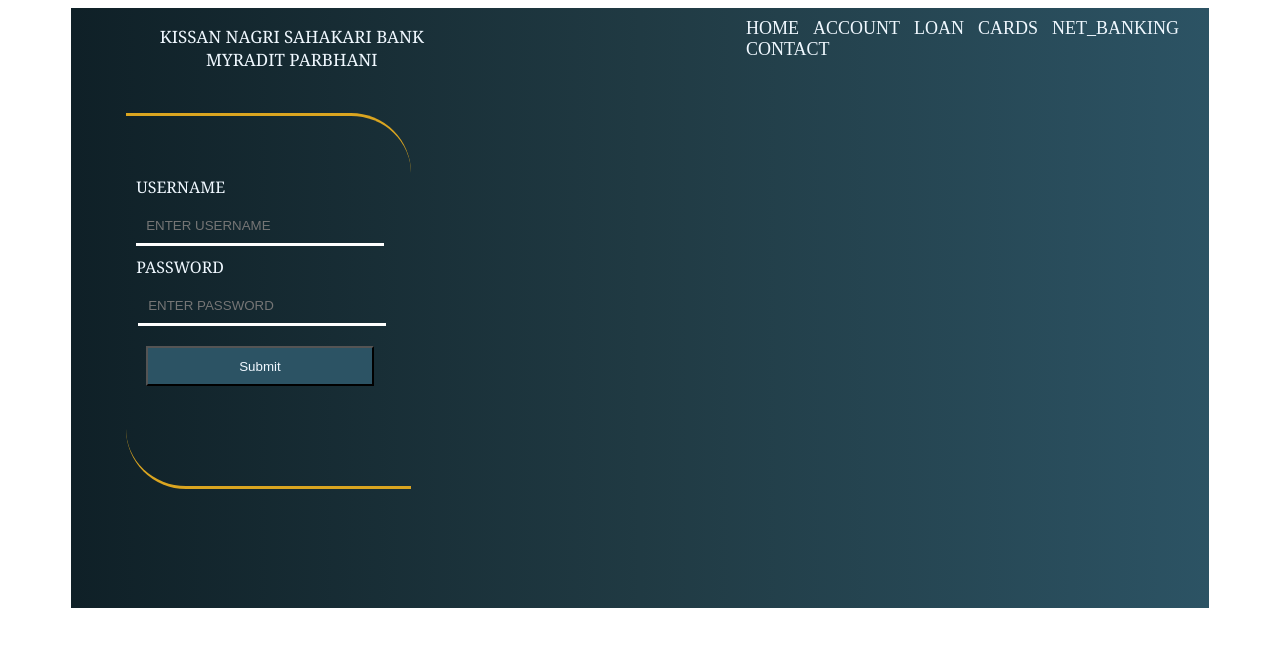
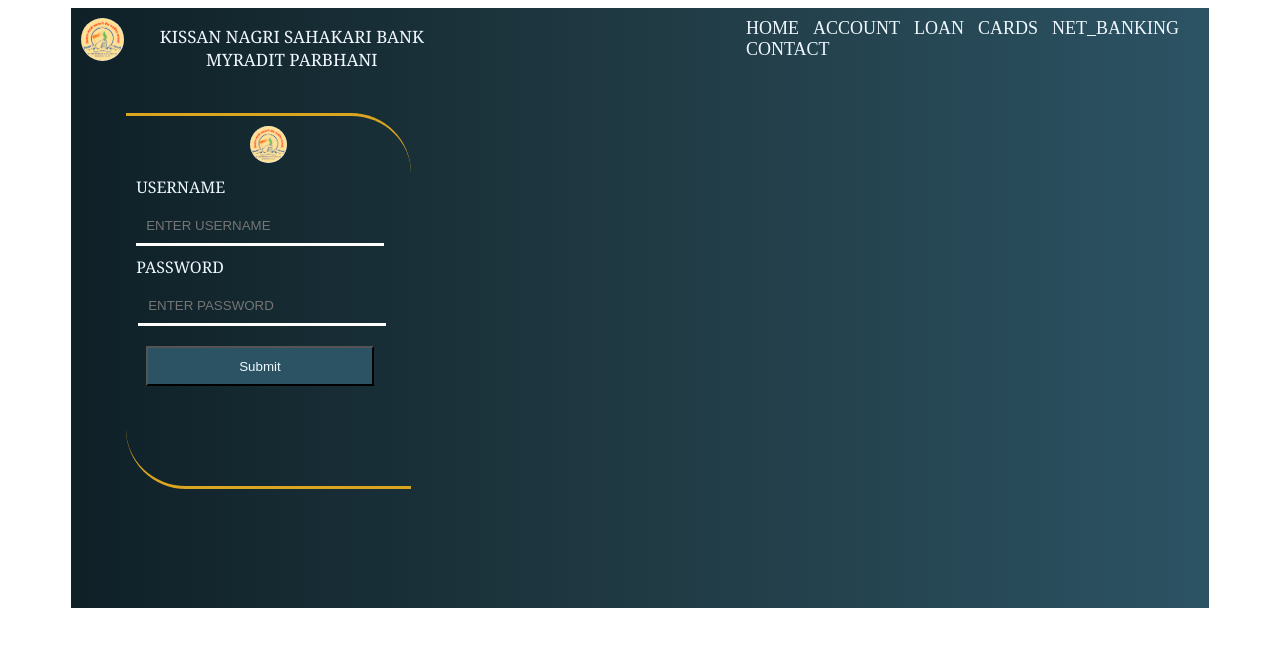
Before and after one commit to Appawar/Ui-UX_design, a plain HTML site: page login1.html in a window 1280 px wide. Drawn offline with Linux system fonts and the light colour scheme.

Commit message:
change successfully

```diff
--- a/login1.html
+++ b/login1.html
@@ -4,7 +4,7 @@
     <meta charset="UTF-8">
     <meta name="viewport" content="width=device-width, initial-scale=1.0">
     <title>KNSB</title>
-    <link rel="icon" href="img/Screenshot 2023-11-12 072313.png">
+    <link rel="icon" href="img/bank.png">
     <style>
      .container{
       width: 90%;
@@ -175,7 +175,7 @@
      </nav>
      </div>
      <div class="menu">
-        <img src="img/Screenshot 2023-11-12 072313.png" alt="">
+        <img src="img/bank.png" alt="">
         <div class="name">
          <h1>KISSAN NAGRI SAHAKARI BANK MYRADIT PARBHANI</h1>
         </div>
@@ -184,7 +184,7 @@
 
      <div class="log">
         <div class="logo2">
-            <img src="img/Screenshot 2023-11-12 072313.png" alt="">
+            <img src="img/bank.png" alt="">
         </div>
          <div class="from-div">
             <form action="" method="post">
```
Also changed, not shown: img/Screenshot 2023-11-12 072313.png (added), img/bank.png (added).
